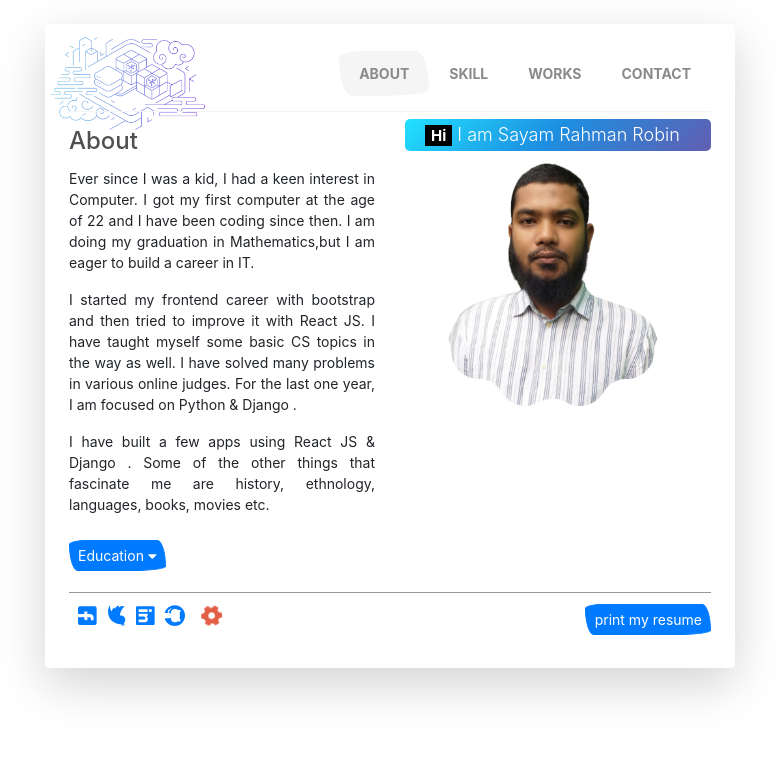
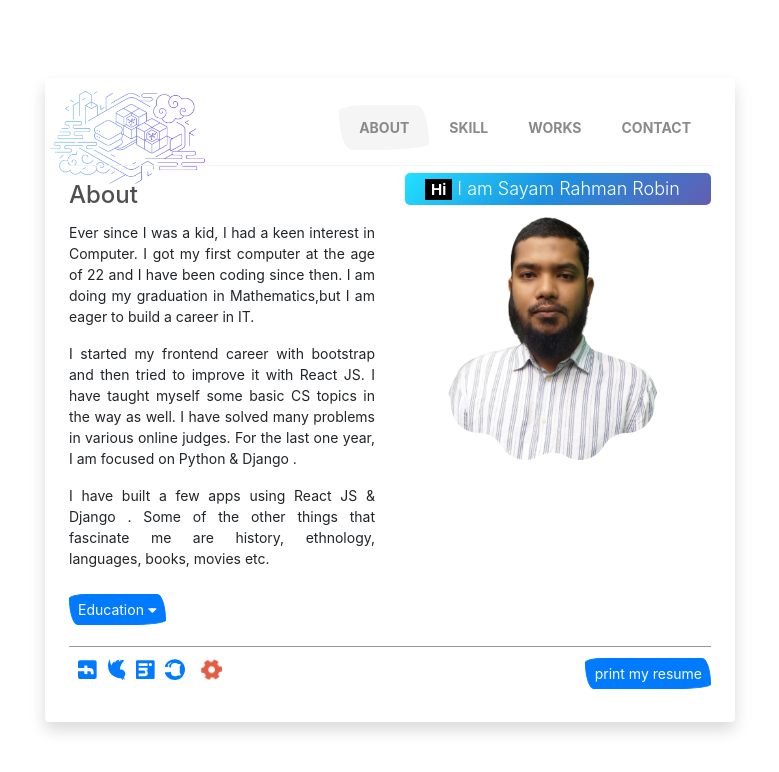
Before and after one commit to srrobin/perdonal-protfolio, a React (Create React App) app: page / in a window 1280 px wide. Shown: the top 772 px of the page, without its empty margins (250-1029 px from the left). Built offline with nearby package versions, Linux system fonts and the light colour scheme.

Commit message:
card center

```diff
--- a/src/App.js
+++ b/src/App.js
@@ -13,7 +13,9 @@ import Contact from './Pages/Contact/Contact';
 function App() {
   return (
     <div className="container">
-      <div className="card border-0  shadow-lg my-4 simple-bg-1">
+      <div class="row align-items-center vh-100">
+      <div class="col-12 mx-auto">
+      <div className="card border-0  shadow my-4 simple-bg-1">
         <div className="card-body p-4">
         <Router>
             <Header/>
@@ -32,6 +34,8 @@ function App() {
             </Router>
         </div>
       </div>
+      </div>
+      </div>
     </div>
 
 
```
